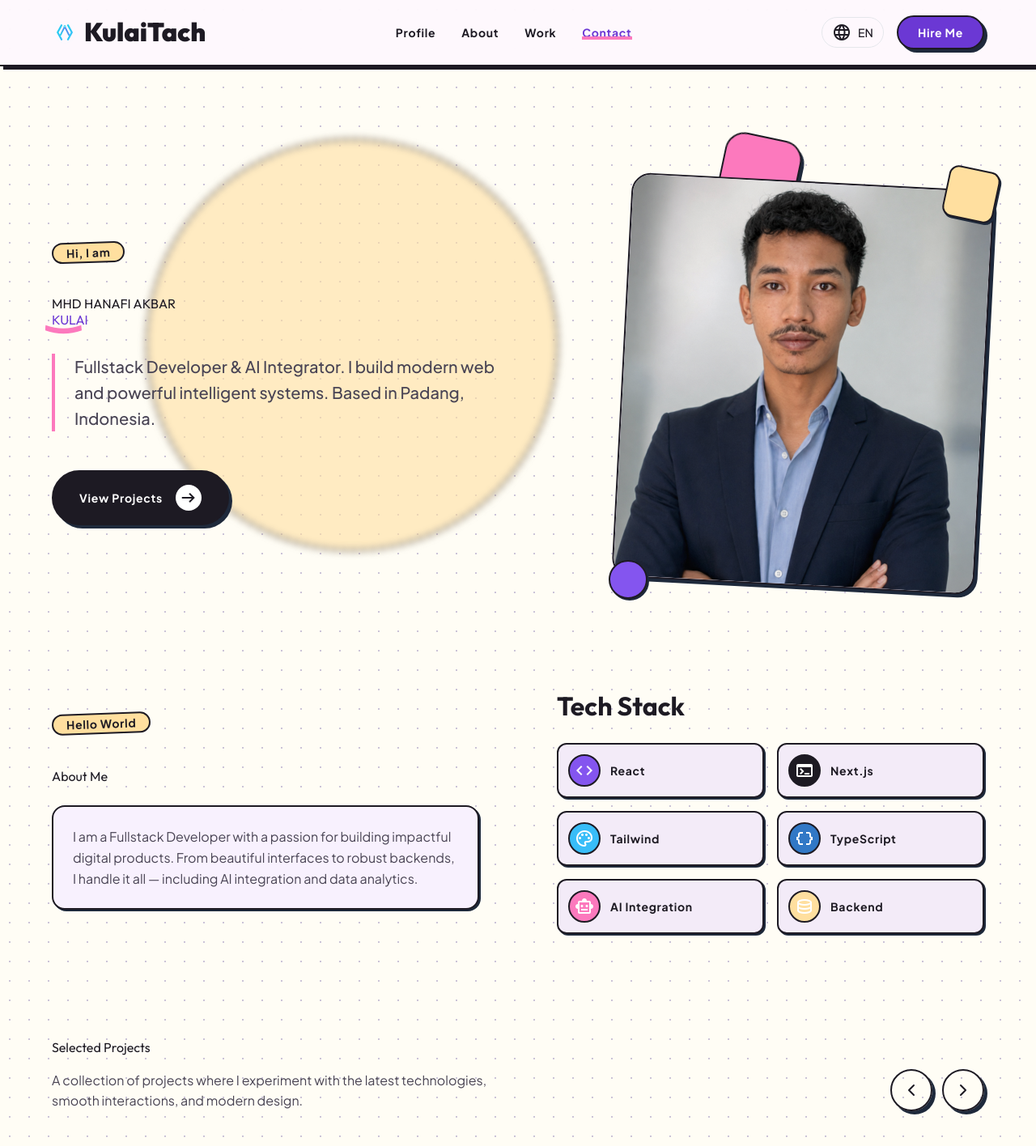
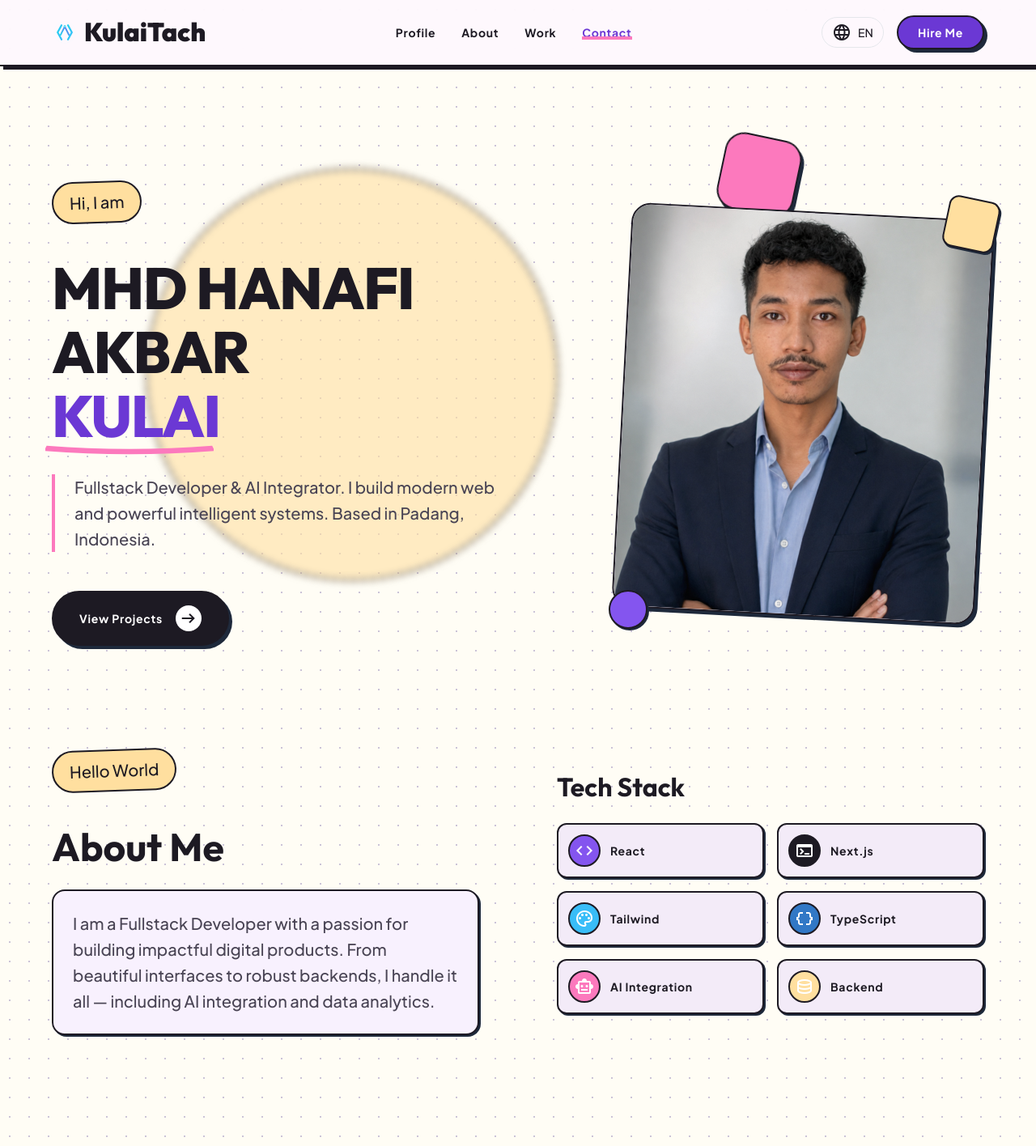
Before and after one commit to hanafyakbar4869-gif/portofolio, a Next.js app: page /en in a window 1280 px wide. Shown: the top 1416 px of the page at 81% size. Built offline with nearby package versions, Linux system fonts and the light colour scheme.

Commit message:
style: update typography classes in sections

```diff
--- a/components/sections/About.tsx
+++ b/components/sections/About.tsx
@@ -18,11 +18,11 @@ export default function About() {
     <section className="grid md:grid-cols-2 gap-16 md:gap-24 items-center" id="about">
       {/* Left: About */}
       <div className="space-y-6">
-        <div className="inline-block px-4 py-1 bg-tertiary-fixed rounded-full border-2 border-on-surface text-label-bold font-label-bold mb-4 transform -rotate-2">
+        <div className="inline-block px-5 py-2 bg-tertiary-fixed rounded-full border-2 border-on-surface text-body-lg font-label-bold mb-4 transform -rotate-2">
           {t('greeting')}
         </div>
-        <h2 className="font-headline-lg-mobile md:font-headline-lg text-on-surface">{t('title')}</h2>
-        <p className="font-body-md text-body-md text-on-surface-variant bg-surface-container-low p-6 rounded-2xl border-2 border-on-surface shadow-pop-sm">
+        <h2 className="font-headline-lg-mobile md:font-headline-lg text-headline-lg-mobile md:text-headline-lg text-on-surface">{t('title')}</h2>
+        <p className="font-body-lg text-body-lg text-on-surface-variant bg-surface-container-low p-6 rounded-2xl border-2 border-on-surface shadow-pop-sm">
           {t('description')}
         </p>
 
--- a/components/sections/Contact.tsx
+++ b/components/sections/Contact.tsx
@@ -52,7 +52,7 @@ export default function Contact() {
       <div className="absolute top-0 right-0 w-64 h-64 bg-primary rounded-full blur-3xl opacity-20 -translate-y-1/2 translate-x-1/2"></div>
 
       <div className="relative z-10 max-w-2xl">
-        <h2 className="font-headline-lg-mobile md:font-headline-lg text-on-surface mb-6">
+        <h2 className="font-headline-lg-mobile md:font-headline-lg text-headline-lg-mobile md:text-headline-lg text-on-surface mb-6">
           {t('titlePart1')} <br /> <span className="italic font-black text-primary">{t('titlePart2')}</span> {t('titlePart3')}
         </h2>
         <p className="font-body-lg text-body-lg text-on-surface-variant mb-8">
--- a/components/sections/Hero.tsx
+++ b/components/sections/Hero.tsx
@@ -21,10 +21,10 @@ export default function Hero() {
 
       {/* Content */}
       <div className="flex-1 space-y-8 relative z-10">
-        <div className="inline-block px-4 py-1 bg-tertiary-fixed rounded-full border-2 border-on-surface text-label-bold font-label-bold mb-2 transform -rotate-2">
+        <div className="inline-block px-5 py-2 bg-tertiary-fixed rounded-full border-2 border-on-surface text-body-lg font-label-bold mb-2 transform -rotate-2">
           {t('greeting')}
         </div>
-        <h1 className="font-display-lg-mobile md:font-display-lg text-on-surface max-w-2xl leading-tight">
+        <h1 className="font-display-lg-mobile md:font-display-lg text-display-lg-mobile md:text-display-lg text-on-surface max-w-2xl leading-tight">
           MHD HANAFI AKBAR <br />
           <span className="relative inline-block">
             <span className="relative z-10 text-primary">KULAI</span>
--- a/components/sections/Projects.tsx
+++ b/components/sections/Projects.tsx
@@ -99,8 +99,8 @@ export default function Projects() {
     <section id="work" className="space-y-12">
       <div className="flex flex-col md:flex-row md:items-end justify-between gap-6">
         <div>
-          <h2 className="font-headline-lg-mobile md:font-headline-lg text-on-surface">{t('title')}</h2>
-          <p className="font-body-md text-body-md text-on-surface-variant max-w-xl mt-4">
+          <h2 className="font-headline-lg-mobile md:font-headline-lg text-headline-lg-mobile md:text-headline-lg text-on-surface">{t('title')}</h2>
+          <p className="font-body-lg text-body-lg text-on-surface-variant max-w-xl mt-4">
             {t('description')}
           </p>
         </div>
```
